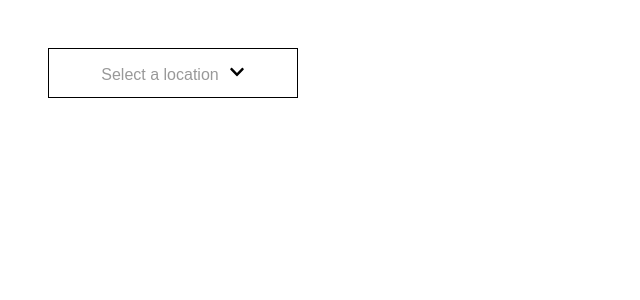
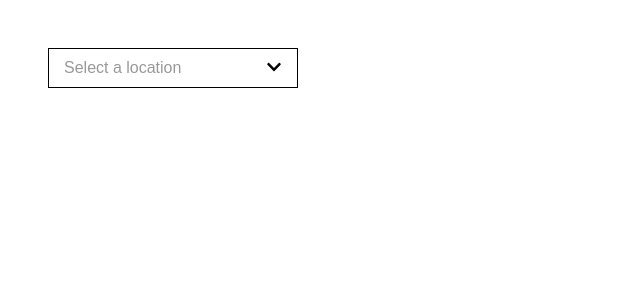
Before and after one commit to aquibmomin007/smart_dropdown, a React (Create React App) app: page / in a window 1280 px wide. Shown: the top 300 px of the page, without its empty margins (0-640 px from the left). Built offline with nearby package versions, Linux system fonts and the light colour scheme; the HTML template or start-up script is replaced by a standard one.

Commit message:
chevron up added for show option and close

```diff
--- a/src/components/DropDown/DropDown.module.scss
+++ b/src/components/DropDown/DropDown.module.scss
@@ -4,10 +4,12 @@
 
 .dropdownHeader {
     cursor: pointer;
-    height: 50px;
+    height: 40px;
     border: 1px solid #000000;
     box-sizing: border-box;
-    padding: 15px;
+    padding: 10px 40px 10px 15px;
+    position: relative;
+    text-align: left;
 }
 
 .dropdownPlaceholder {
@@ -49,6 +51,8 @@
 
 .chevron {
     margin-left: 10px;
+    position: absolute;
+    right: 15px;
 }
 
 .searchBlock{
@@ -60,7 +64,7 @@
 }
 
 .searchBlockText{
-    margin: 0;
+    margin: 0 0 10px;
 }
 
 .dropdownMoreList{
--- a/src/components/DropDown/DropDown.tsx
+++ b/src/components/DropDown/DropDown.tsx
@@ -1,5 +1,5 @@
 import React, { useState, useCallback } from 'react';
-import { FaChevronDown } from 'react-icons/fa';
+import { FaChevronDown, FaChevronUp } from 'react-icons/fa';
 import styles from './DropDown.module.scss'
 import { useCountriesList, CountryOption } from '../../hooks/useCountriesList';
 import { getMoreLinkHelper } from '../../helpers/getMoreLinkHelper';
@@ -25,9 +25,12 @@ const DropDown = ({ maxOptionsToShow }: DropDownProps) => {
 
   const { countries } = useCountriesList(searchTerm)
   const handleSetAllCountries = useCallback(() => {
-    console.log(countries.length)
     setMaxValues(countries.length)
   }, [setMaxValues, countries]);
+
+  const showSearchAddBlock = useCallback(() => {
+    return (searchTerm.length > 0) && (countries.length < 1)
+  }, [searchTerm, countries]);
 
 
 
@@ -38,12 +41,17 @@ const DropDown = ({ maxOptionsToShow }: DropDownProps) => {
             <span className={styles.selectedOption}>{selectedOption.label}</span> :
             <span className={styles.dropdownPlaceholder}>Select a location</span>
           }
-          <FaChevronDown className={styles.chevron} />
+
+          {showOptions ? (
+            <FaChevronUp className={styles.chevron} />
+          ):(
+            <FaChevronDown className={styles.chevron} />
+          )}
       </div>
       {showOptions && (
         <div className={styles.dropdownListWrapper}>
           <input type="text" className={styles.dropdownSearchInput} onChange={handleSearchChange} />
-          {(searchTerm.length > 0) && (countries.length < 1) && (
+          {showSearchAddBlock() && (
             <div className={styles.searchBlock}>
               <p className={styles.searchBlockText}>{`"${searchTerm}" not found`}</p>
               <button className={styles.searchBlockBtn}>Add &amp; Select</button>
```
